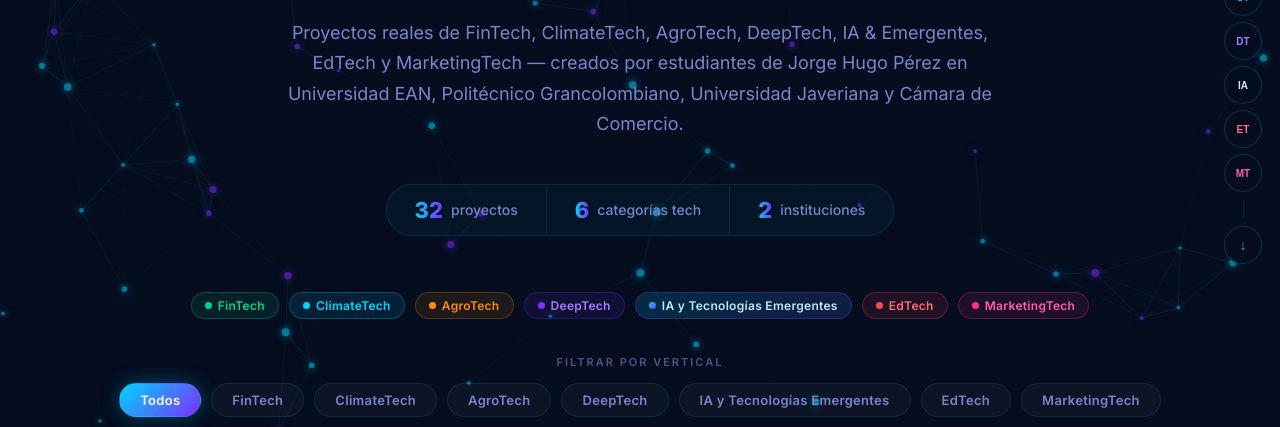
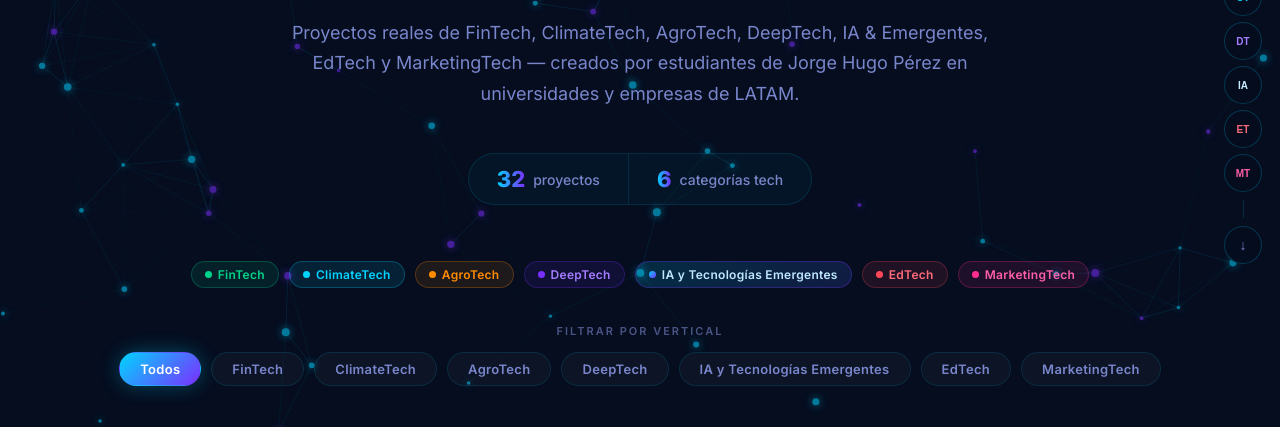
Before and after one commit to jorgeicone/galeria-proyectos-icone, a plain HTML site: page index.html in a window 1280 px wide. Shown: the part 359-786 px from the top of the page. Drawn offline with Linux system fonts and the light colour scheme.

Commit message:
refactor(galeria): lenguaje genérico inclusivo — quitar nombres específicos de instituciones
Cambios:
- Meta description: quita las 4 instituciones, usa "universidades y empresas de LATAM".
- Hero subtitle: idem.
- Footer: "Universidades y empresas de LATAM".
- Elimina el counter de instituciones del DOM (queda solo proyectos + categorías).
- Elimina la línea JS animateCounter para cnt-instituciones.
- 7 proyectos MarketingTech (ids 26-32): institucion → "Universidad / Empresa LATAM", curso → "Programa de IA Aplicada".

Razón: lenguaje inclusivo que transmita diversidad sin sesgar hacia una institución específica.

```diff
--- a/index.html
+++ b/index.html
@@ -4,7 +4,7 @@
   <meta charset="UTF-8" />
   <meta name="viewport" content="width=device-width, initial-scale=1.0" />
   <title>Proyectos de Mis Estudiantes — Jorge Hugo Pérez | ICONE ialabs</title>
-  <meta name="description" content="Proyectos reales de FinTech, ClimateTech, AgroTech, DeepTech, IA & Emergentes, EdTech y MarketingTech creados por estudiantes de Jorge Hugo Pérez en Universidad EAN, Politécnico Grancolombiano, Universidad Javeriana y Cámara de Comercio." />
+  <meta name="description" content="Proyectos reales de FinTech, ClimateTech, AgroTech, DeepTech, IA & Emergentes, EdTech y MarketingTech creados por estudiantes de Jorge Hugo Pérez — universidades y empresas de LATAM." />
   <meta property="og:title" content="Lo que construyen mis estudiantes — Jorge Hugo Pérez" />
   <meta property="og:description" content="Proyectos reales en 7 verticales tech: FinTech, ClimateTech, AgroTech, DeepTech, IA & Emergentes, EdTech y MarketingTech." />
   <meta property="og:type" content="website" />
@@ -646,7 +646,7 @@
     <h1 class="hero-title">Lo que construyen<br>mis estudiantes</h1>
     <p class="hero-subtitle">
       Proyectos reales de FinTech, ClimateTech, AgroTech, DeepTech, IA & Emergentes, EdTech y MarketingTech —
-      creados por estudiantes de Jorge Hugo Pérez en Universidad EAN, Politécnico Grancolombiano, Universidad Javeriana y Cámara de Comercio.
+      creados por estudiantes de Jorge Hugo Pérez en universidades y empresas de LATAM.
     </p>
     <div class="counters">
       <div class="counter-item">
@@ -656,10 +656,6 @@
       <div class="counter-item">
         <span class="counter-num" id="cnt-categorias">7</span>
         <span class="counter-label">categorías tech</span>
-      </div>
-      <div class="counter-item">
-        <span class="counter-num" id="cnt-instituciones">4</span>
-        <span class="counter-label">instituciones</span>
       </div>
     </div>
   </section>
@@ -713,7 +709,7 @@
       <span class="footer-sep">|</span>
       <a href="https://linkedin.com/in/jorgehugoperezgaona" target="_blank">LinkedIn ↗</a>
       <span class="footer-sep">|</span>
-      <span>Universidad EAN · Politécnico Grancolombiano · Universidad Javeriana · Cámara de Comercio</span>
+      <span>Universidades y empresas de LATAM</span>
     </div>
     <span class="footer-tagline">
       "Ayudo a líderes y empresas en LATAM que sienten que la IA los está dejando atrás a convertirla en su ventaja competitiva real, con el ICONE Method."
@@ -1065,8 +1061,8 @@
     id: 26,
     titulo: "HSM Restaurante — Plan de Contenido 2024",
     estudiante: "Equipo de Estudiantes",
-    curso: "Programa Universidad EAN",
-    institucion: "Universidad EAN",
+    curso: "Programa de IA Aplicada",
+    institucion: "Universidad / Empresa LATAM",
     categoria: "marketingtech",
     badge: "marketingtech",
     descripcion: "Calendario estratégico de contenido digital para restaurante temático: 18 publicaciones distribuidas en Reels, Posts e Historias, con campaña en 3 semanas — Descubrimiento, Conexión y Comunidad.",
@@ -1077,8 +1073,8 @@
     id: 27,
     titulo: "Content Calendar — Marketing Agency Vibe",
     estudiante: "Equipo de Estudiantes",
-    curso: "Programa Universidad EAN",
-    institucion: "Universidad EAN",
+    curso: "Programa de IA Aplicada",
+    institucion: "Universidad / Empresa LATAM",
     categoria: "marketingtech",
     badge: "marketingtech",
     descripcion: "Plan estratégico de 5 semanas para agencia de marketing con frases de alto impacto y narrativa aesthetic & cool enfocada en branding, ventas y posicionamiento.",
@@ -1089,8 +1085,8 @@
     id: 28,
     titulo: "AXIS — Dashboard de Contenido Estratégico",
     estudiante: "Equipo de Estudiantes",
-    curso: "Programa Universidad EAN",
-    institucion: "Universidad EAN",
+    curso: "Programa de IA Aplicada",
+    institucion: "Universidad / Empresa LATAM",
     categoria: "marketingtech",
     badge: "marketingtech",
     descripcion: "Tablero de planificación estratégica y métricas: 15 posts, 3 fases activas (Awareness → Conversión), distribución Reel/Carrusel y embudo semanal con KPIs.",
@@ -1101,8 +1097,8 @@
     id: 29,
     titulo: "Armonía Lashes — Planificación 5 Semanas",
     estudiante: "Equipo de Estudiantes",
-    curso: "Programa Universidad EAN",
-    institucion: "Universidad EAN",
+    curso: "Programa de IA Aplicada",
+    institucion: "Universidad / Empresa LATAM",
     categoria: "marketingtech",
     badge: "marketingtech",
     descripcion: "Calendario semanal multicanal (Instagram, TikTok, WhatsApp) para emprendimiento de pestañas: 3 pilares de contenido (Inspirador, Promoción, Informativo) con meta de pasar de 5 a 20 clientas.",
@@ -1113,8 +1109,8 @@
     id: 30,
     titulo: "Yoga Serena — Calendario Mensual de Contenido",
     estudiante: "Equipo de Estudiantes",
-    curso: "Programa Universidad EAN",
-    institucion: "Universidad EAN",
+    curso: "Programa de IA Aplicada",
+    institucion: "Universidad / Empresa LATAM",
     categoria: "marketingtech",
     badge: "marketingtech",
     descripcion: "Estrategia integral de contenido para marca de yoga y bienestar femenino: 4 semanas con metas de 300 seguidoras, 25 alumnas registradas y 60% asistencia recurrente en 6 meses.",
@@ -1125,8 +1121,8 @@
     id: 31,
     titulo: "Nära Nails — Cerca de ti",
     estudiante: "Equipo de Estudiantes",
-    curso: "Programa Universidad EAN",
-    institucion: "Universidad EAN",
+    curso: "Programa de IA Aplicada",
+    institucion: "Universidad / Empresa LATAM",
     categoria: "marketingtech",
     badge: "marketingtech",
     descripcion: "Dashboard estratégico para emprendimiento de uñas press-on en Bogotá: 200 impresiones objetivo, propuesta de valor funcional y emocional, plan trimestral para mujeres de 18 a 30 años.",
@@ -1137,8 +1133,8 @@
     id: 32,
     titulo: "Armonía Lashes — Dashboard Estratégico Q3 2024",
     estudiante: "Equipo de Estudiantes",
-    curso: "Programa Universidad EAN",
-    institucion: "Universidad EAN",
+    curso: "Programa de IA Aplicada",
+    institucion: "Universidad / Empresa LATAM",
     categoria: "marketingtech",
     badge: "marketingtech",
     descripcion: "Tablero ejecutivo con objetivo SMART de incrementar 25% las citas mensuales: embudo digital TOFU/MOFU/BOFU, buyer persona detallado, costo por adquisición $8.50 y 85 citas mensuales actuales.",
@@ -1268,7 +1264,6 @@
 
   animateCounter(document.getElementById('cnt-proyectos'),   PROYECTOS.length, 1200);
   animateCounter(document.getElementById('cnt-categorias'),  cats.size,         900);
-  animateCounter(document.getElementById('cnt-instituciones'), insts.size,      900);
 });
 
 // ============================================================
```
